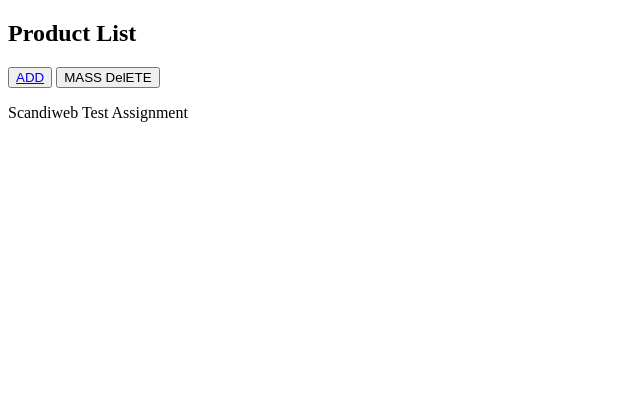
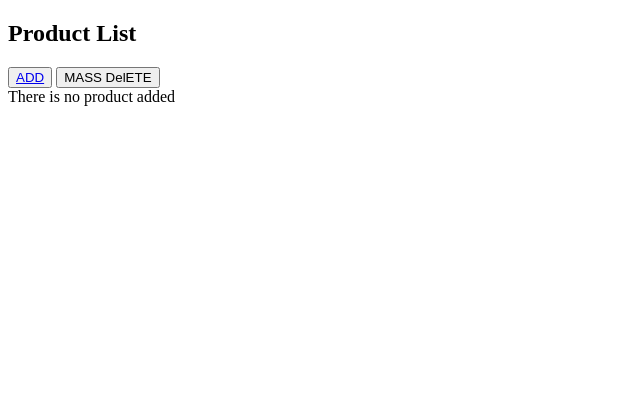
Before and after one commit to furzyy/swjuniortestpublic, a PHP site: page / in a window 1280 px wide. Shown: the top 420 px of the page, without its empty margins (0-640 px from the left). Run offline with PHP 8.4, Linux system fonts and the light colour scheme; data that the repository does not hold is empty; some libraries are stand-ins or nearby versions.

Commit message:
Updated styles

```diff
--- a/app/templates/add_product.php
+++ b/app/templates/add_product.php
@@ -31,6 +31,7 @@
         <div>
             <label for="sku">SKU</label>
             <input name="sku" id="sku" type="text">
+
         </div>
 
         <div>
--- a/app/templates/index.php
+++ b/app/templates/index.php
@@ -19,6 +19,10 @@
                     <button id="delete-product-btn" onclick="new Product().delete()">MASS DelETE</button>
                 </div>
             </header>
+        </div>
+
+        <div class="empty-product-msg">
+            There is no product added
         </div>
 
         <div class="product-list-content">
@@ -69,3 +73,10 @@
 </body>
 </html>
 <script src="assets/js/product.js"></script>
+
+<script>
+    if (document.querySelector('.product-box') === null) {
+        document.querySelector(".empty-product-msg").style.display = "flex"
+        document.querySelector(".product-list-content").style.height = "75vh"
+    }
+</script>
```
Also changed, not shown: public/assets/js/product.js, public/assets/productlist.css.
